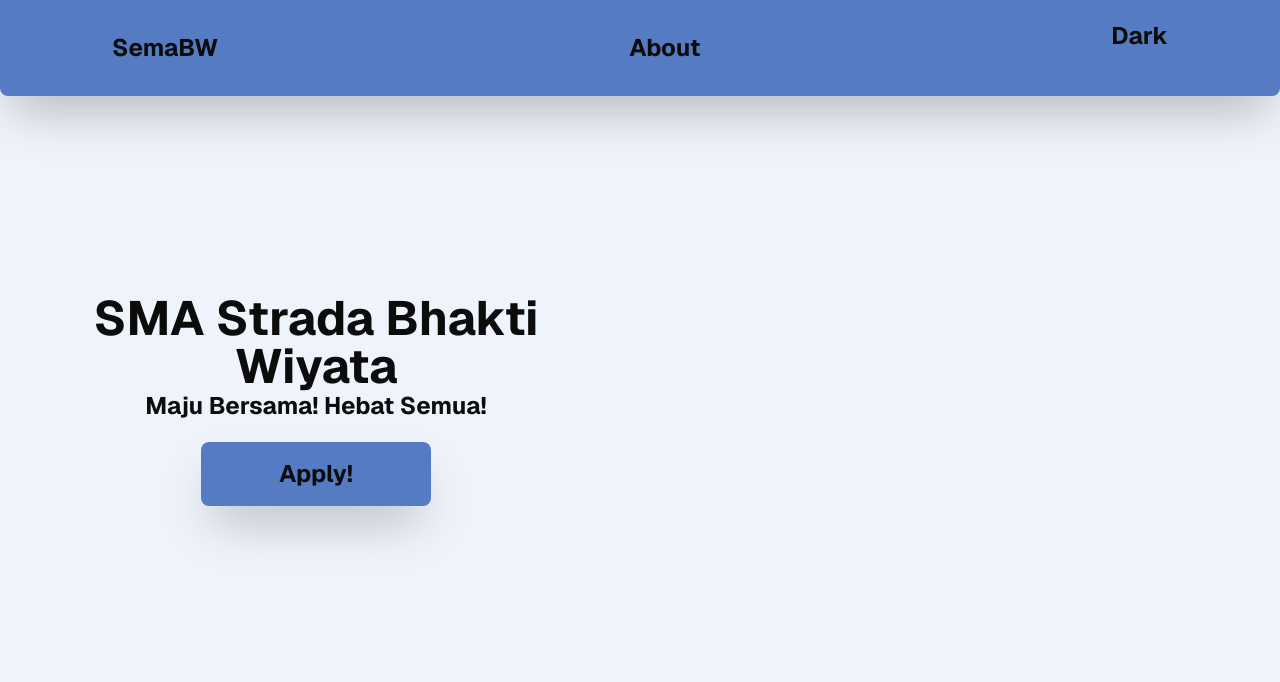
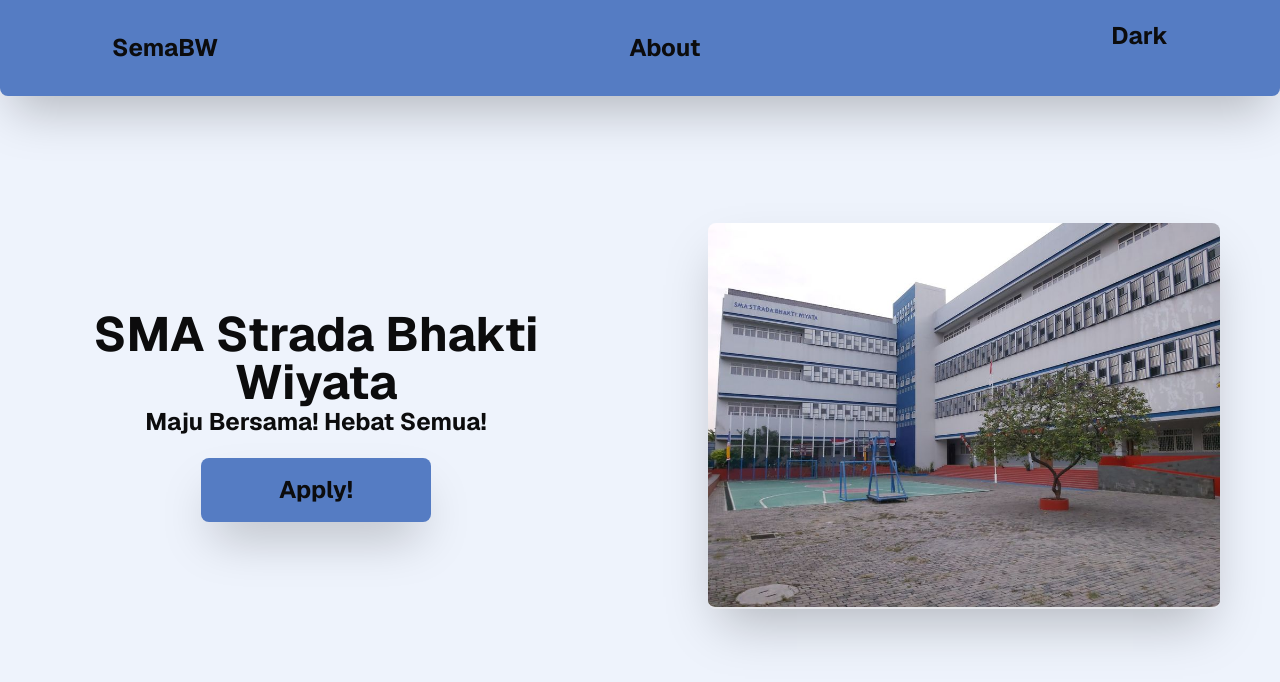
Before and after one commit to aspectxlol/bwsite, a Next.js app: page / in a window 1280 px wide. Shown: the top 682 px of the page. Built offline with nearby package versions, Linux system fonts and the light colour scheme.

Commit message:
added image to landing site

```diff
--- a/src/pages/index.tsx
+++ b/src/pages/index.tsx
@@ -1,4 +1,5 @@
 import Head from "next/head";
+import Image from "next/image";
 // import Link from "next/link";
 import { useEffect } from "react";
 import Navbar from "~/components/Navbar";
@@ -32,9 +33,9 @@
         <meta charSet="UTF-8" />
       </Head>
       <Navbar />
-      <main className="flex min-h-screen flex-col items-center justify-center bg-background">
-        <div className="grid md:grid-cols-2 gap-4 h-full">
-          <div className="h-full justify-center items-center p-10">
+      <main className="flex min-h-screen flex-col items-center justify-center">
+        <div className="grid md:grid-cols-2 gap-4 h-full mt-8">
+          <div className="h-full justify-center items-center p-10 align-middle center flex flex-col">
             <h1 className="text-text font-bold text-5xl text-center">
               SMA Strada Bhakti Wiyata
             </h1>
@@ -50,10 +51,10 @@
               </button>
             </div>
           </div>
-          <div>
-            <h1 className="text-text font-bold text-5xl">
-
-            </h1>
+          <div className="hidden md:block">
+            <div className="justify-center items-center p-5 flex flex-col ">
+              <Image src="/Landing_Page.jpg" alt="Landing Page" width={1920} height={1080} className="rounded-lg border-b-2 border-gray-200 shadow-2xl max-w-lg" />
+            </div>
           </div>
         </div>
       </main>
--- a/src/styles/globals.css
+++ b/src/styles/globals.css
@@ -24,3 +24,22 @@
   --secondary: #133471;
   --accent:#0646bc;
 }
+
+html,
+body {
+  padding: 0;
+  margin: 0;
+  font-family: -apple-system, BlinkMacSystemFont, Segoe UI, Roboto, Oxygen,
+    Ubuntu, Cantarell, Fira Sans, Droid Sans, Helvetica Neue, sans-serif;
+
+  @apply bg-background text-text;
+}
+
+a {
+  color: inherit;
+  text-decoration: none;
+}
+
+* {
+  box-sizing: border-box;
+}
```
